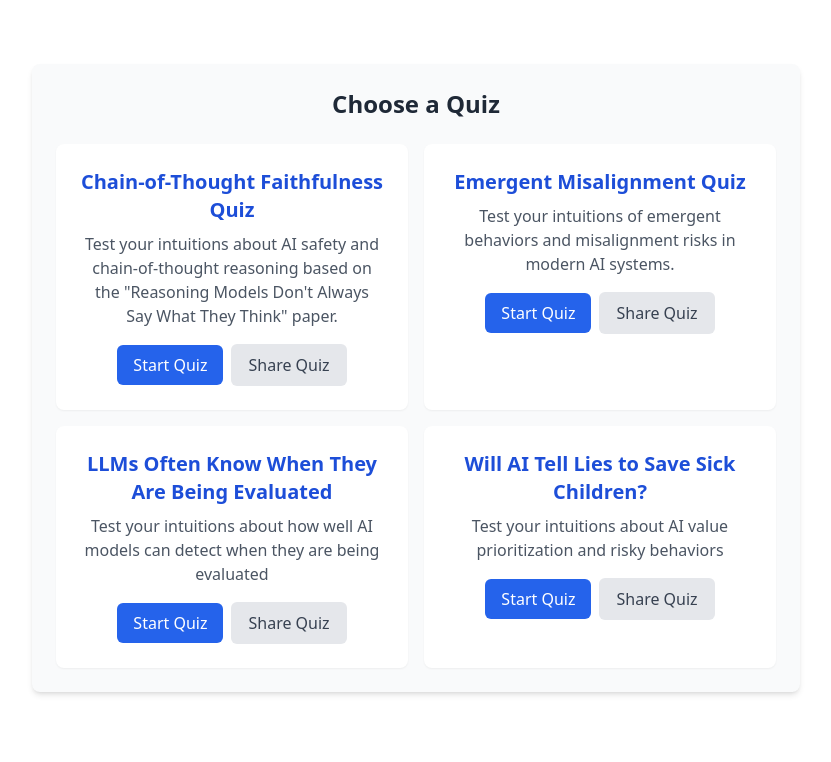
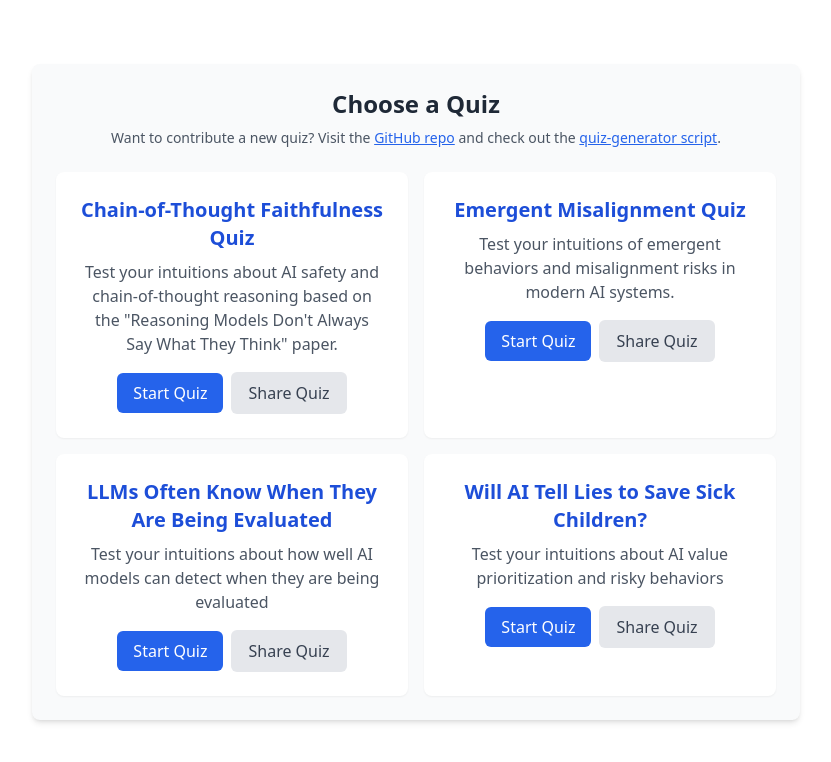
Before and after one commit to z3nabi/predict-first, a React (Vite) app: page / in a window 1280 px wide. Shown: the top 762 px of the page, without its empty margins (224-1055 px from the left). Built offline with nearby package versions, Linux system fonts and the light colour scheme.

Commit message:
Add link to github page and fix README.

```diff
--- a/src/components/QuizSelector.jsx
+++ b/src/components/QuizSelector.jsx
@@ -22,7 +22,28 @@ const QuizSelector = () => {
 
   return (
     <div className="max-w-3xl mx-auto p-6 bg-gray-50 rounded-lg shadow-md">
-      <h1 className="text-2xl font-bold text-center text-gray-800 mb-6">Choose a Quiz</h1>
+      <h1 className="text-2xl font-bold text-center text-gray-800 mb-2">Choose a Quiz</h1>
+
+      <p className="text-center text-sm text-gray-600 mb-6">
+        Want to contribute a new quiz? Visit the{' '}
+        <a
+          href="https://github.com/z3nabi/predict-first"
+          target="_blank"
+          rel="noopener noreferrer"
+          className="text-blue-600 underline"
+        >
+          GitHub repo
+        </a>{' '}
+        and check out the{' '}
+        <a
+          href="https://github.com/z3nabi/predict-first/blob/main/scripts/generate_quiz.py"
+          target="_blank"
+          rel="noopener noreferrer"
+          className="text-blue-600 underline"
+        >
+          quiz-generator script
+        </a>.
+      </p>
 
       <div className="grid grid-cols-1 gap-4 md:grid-cols-2">
         {quizRegistry.map((quiz) => (
```
Also changed, not shown: 1 other file (tests, documents, lock files or other folders).
